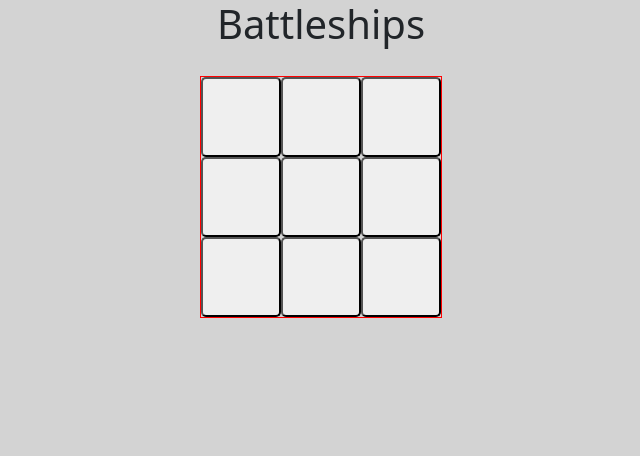
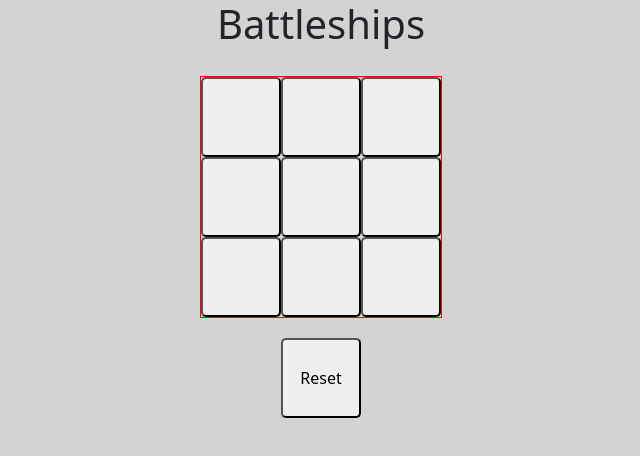
Before and after one commit to LlewBach/battleships, a React (Vite) app: page / in a window 1280 px wide. Shown: the top 456 px of the page, without its empty margins (319-959 px from the left). Built offline with nearby package versions, Linux system fonts and the light colour scheme.

Commit message:
Add reset button

```diff
--- a/src/App.tsx
+++ b/src/App.tsx
@@ -8,6 +8,10 @@ export default function App() {
     if (!hitSquares.includes(index)) {
       setHitSquares(prevHitSquares => [...prevHitSquares, index]);
     }
+  }
+
+  function reset() {
+    setHitSquares([]);
   }
 
   return (
@@ -26,6 +30,10 @@ export default function App() {
           ))}
         </div>
       </div>
+
+      <div className='text-center'>
+        <button onClick={reset}>Reset</button>
+      </div>
     </>
   )
 }
```
